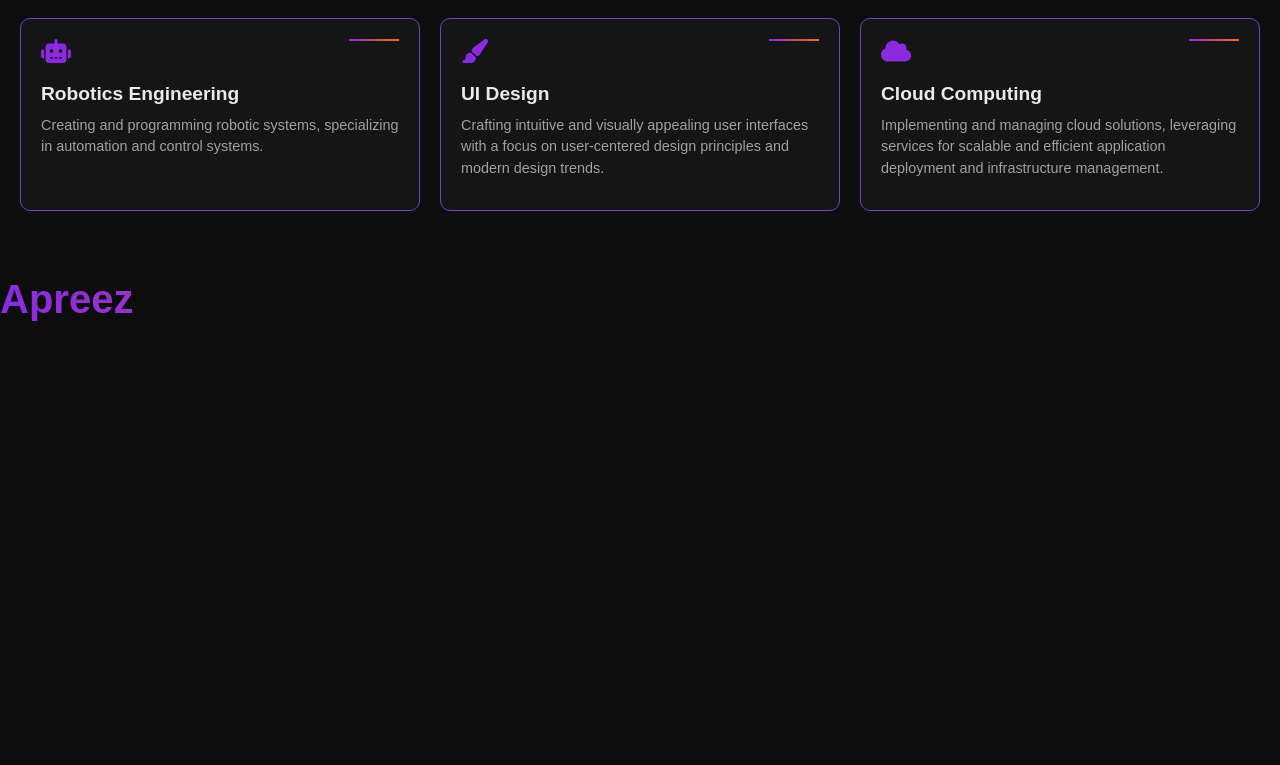
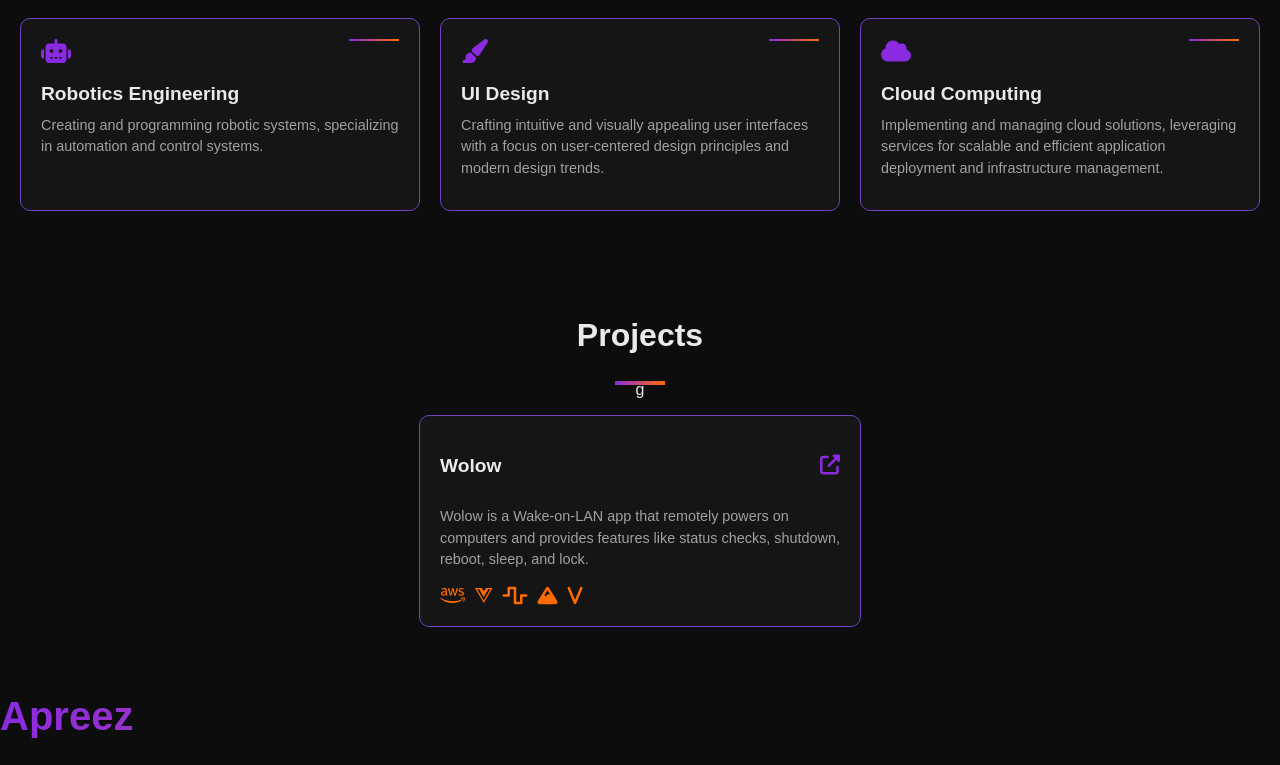
Before and after one commit to apreezofficial/Portif, a React (Vite) app: page / in a window 1280 px wide. Shown: the part 901-1666 px from the top of the page. Before the commit the page ends 1250 px from the top, so only its background shows below. Built offline with nearby package versions, Linux system fonts and the light colour scheme.

Commit message:
Your commit message

```diff
--- a/src/components/page.jsx
+++ b/src/components/page.jsx
@@ -3,6 +3,7 @@ import './style.css'
 export default function Page() {
     return(
  <>
+
 <section class="container">
 <div class="content">
 <h1><span>Creative</span> Software Engineer.</h1>
@@ -17,9 +18,10 @@ export default function Page() {
 </div>
 </div>
 <div class="profile-pic">
-<img src="IMG20250119114728.jpg"   alt="Profile" />
+<img src="IMG20250119114728.jpg" alt="Profile" />
 </div>
 </section>
+
 <section class="services">
 <h2>Services <span>🔥</span></h2>
 <div class="underline"></div>
@@ -31,26 +33,31 @@ export default function Page() {
 <h3>Frontend Development</h3>
 <p>Crafting responsive and interactive web applications using React, Next.js, and TypeScript. Focusing on modern UI/UX practices and optimal performance.</p>
 </div>
+
 <div class="service-card">
 <i class="fas fa-server"></i>
 <h3>Backend Development</h3>
 <p>Building robust server-side applications and APIs using Node.js, Python, and database technologies. Ensuring scalability and security.</p>
 </div>
+
 <div class="service-card">
 <i class="fas fa-mobile-alt"></i>
 <h3>App Development</h3>
 <p>Developing cross-platform mobile applications and desktop software solutions that deliver seamless user experiences across different devices.</p>
 </div>
+
 <div class="service-card">
 <i class="fas fa-robot"></i>
 <h3>Robotics Engineering</h3>
 <p>Creating and programming robotic systems, specializing in automation and control systems.</p>
 </div>
+
 <div class="service-card">
 <i class="fas fa-paint-brush"></i>
 <h3>UI Design</h3>
 <p>Crafting intuitive and visually appealing user interfaces with a focus on user-centered design principles and modern design trends.</p>
 </div>
+
 <div class="service-card">
 <i class="fas fa-cloud"></i>
 <h3>Cloud Computing</h3>
@@ -58,6 +65,27 @@ export default function Page() {
 </div>
 </div>
 </section>
+
+<section class="projects">
+<h2>Projects</h2>
+<div class="underline">g</div>
+<div class="projects-container">
+<div class="project-card">
+<div class="project-header">
+<h3>Wolow</h3>
+<a href="#"><i class="fas fa-external-link-alt"></i></a>
+</div>
+<p>Wolow is a Wake-on-LAN app that remotely powers on computers and provides features like status checks, shutdown, reboot, sleep, and lock.</p>
+<div class="project-icons">
+<i class="fab fa-aws"></i>
+<i class="fab fa-vuejs"></i>
+<i class="fas fa-wave-square"></i>
+<i class="fas fa-mountain"></i>
+<i class="fab fa-v"></i>
+</div>
+</div>
+</div>
+</section>
 </>
     )
 }
--- a/src/components/style.css
+++ b/src/components/style.css
@@ -203,3 +203,15 @@
         .service-card::after {content: '';position: absolute;top: 20px;right: 20px;width: 50px;height: 2px;background: linear-gradient(90deg, #8A2BE2, #FF6B00);}
         @media (min-width: 768px) {.services-container {grid-template-columns: repeat(2, 1fr);}}
         @media (min-width: 1024px) {.services-container {grid-template-columns: repeat(3, 1fr);}}
+        .projects {text-align: center;color: #EAEAEA;padding: 40px 20px;}
+        .projects h2 {font-size: 2rem;font-weight: bold;}
+        .projects-container {display: flex;justify-content: center;margin-top: 30px;}
+        .project-card {background: #151515;padding: 20px;border-radius: 10px;text-align: left;position: relative;border: 1px solid #6F42C1;width: 100%;max-width: 400px;transition: transform 0.3s ease-in-out;overflow: hidden;}
+        .project-card:hover {transform: scale(1.05);}
+        .project-header {display: flex;justify-content: space-between;align-items: center;margin-bottom: 10px;}
+        .project-header h3 {font-size: 1.2rem;color: #EAEAEA;}
+        .project-header i {font-size: 20px;color: #8A2BE2;}
+        .project-card p {font-size: 0.9rem;color: #A1A1A1;margin-bottom: 15px;}
+        .project-icons {display: flex;gap: 10px;}
+        .project-icons i {font-size: 20px;color: #FF6B00;}
+        @media (min-width: 768px) {.projects-container {justify-content: center;}}
```
Lines whose indentation alone changed are shown as unchanged.
